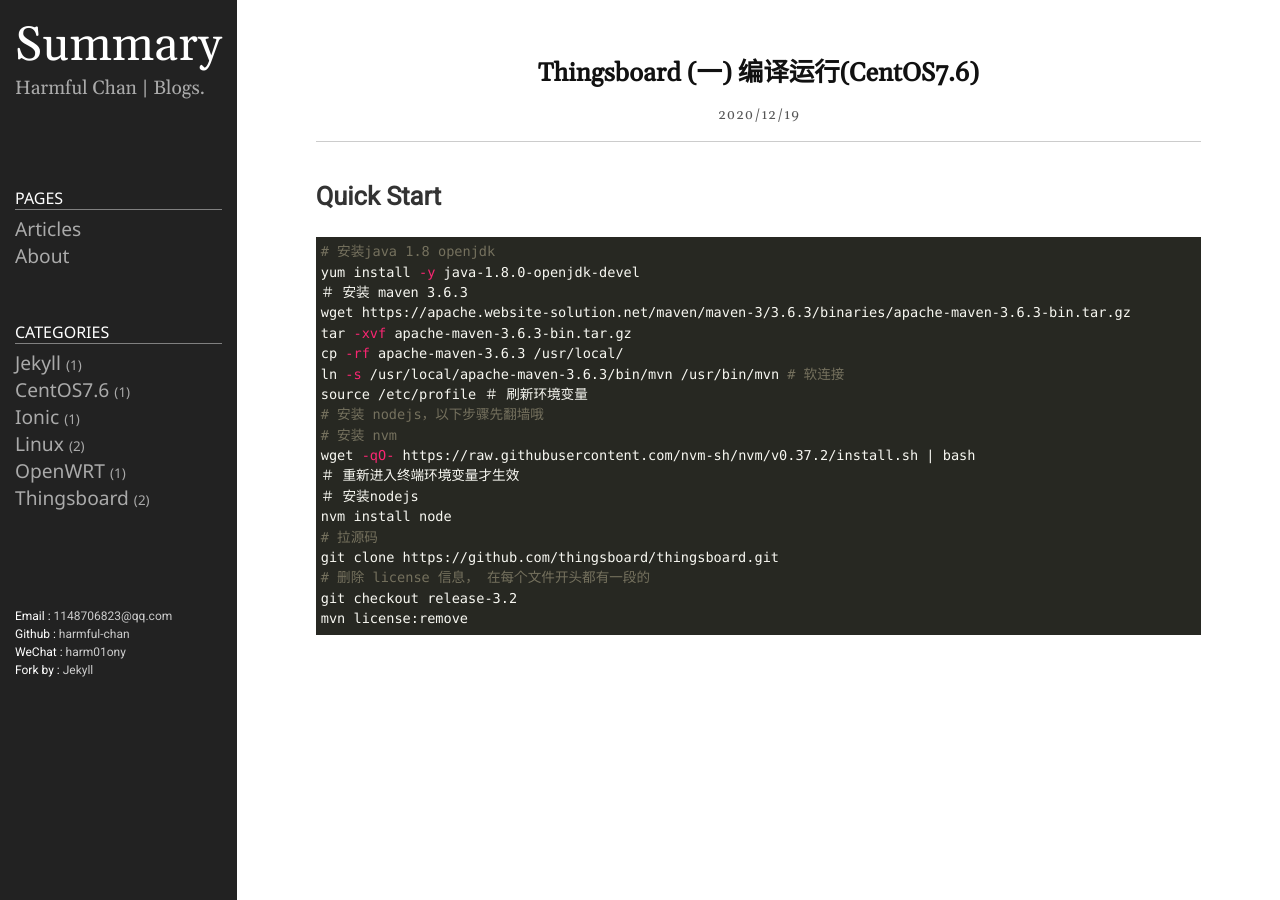
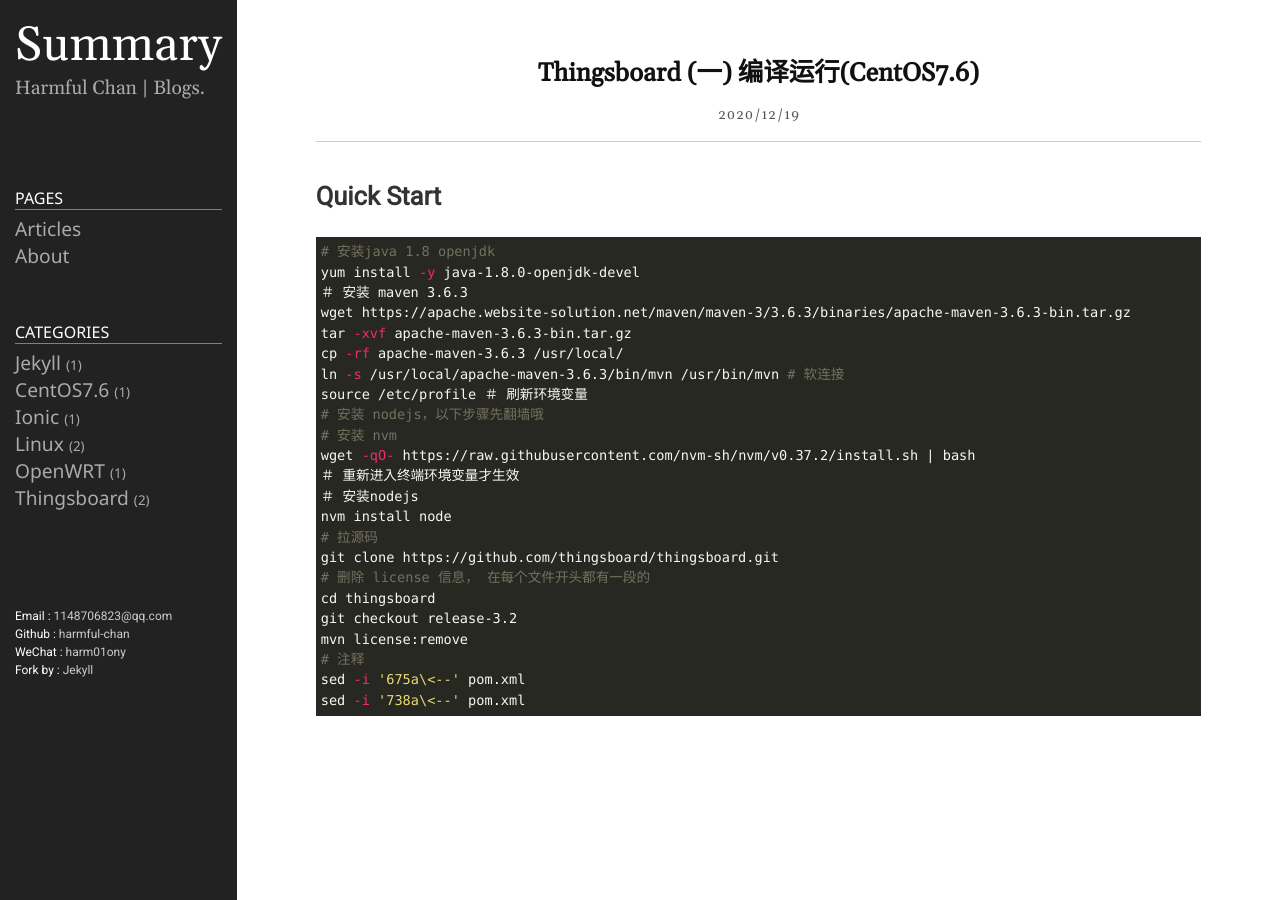
Before and after one commit to harmful-chan/pages, a Jekyll site: the page built from _posts/2020-12-19-Thingsboard-(一)-编译运行.md, in a window 1280 px wide. Built offline with Jekyll 4.4.1, drawn with Linux system fonts in a browser that asks for light colours.

Commit message:
_posts/2020-12-19-Thingsboard-(一)-编译运行.md updated from https://stackedit.io/

````diff
--- a/_posts/2020-12-19-Thingsboard-(一)-编译运行.md
+++ b/_posts/2020-12-19-Thingsboard-(一)-编译运行.md
@@ -23,11 +23,16 @@
 # 拉源码
 git clone https://github.com/thingsboard/thingsboard.git
 # 删除 license 信息， 在每个文件开头都有一段的
+cd thingsboard
 git checkout release-3.2
 mvn license:remove
+# 注释
+sed -i '675a\<--' pom.xml
+sed -i '738a\<--' pom.xml
 ```
 
 <!--stackedit_data:
-eyJoaXN0b3J5IjpbOTMyNDY4NzYwLC0xMDUyODQwNzk5LDE0Mj
-g3NTU3MzcsLTEyNjExNDI4MDgsMTM3MzIyOTA2MF19
+eyJoaXN0b3J5IjpbLTQyNDI1OTM2Nyw5MzI0Njg3NjAsLTEwNT
+I4NDA3OTksMTQyODc1NTczNywtMTI2MTE0MjgwOCwxMzczMjI5
+MDYwXX0=
 -->
````
